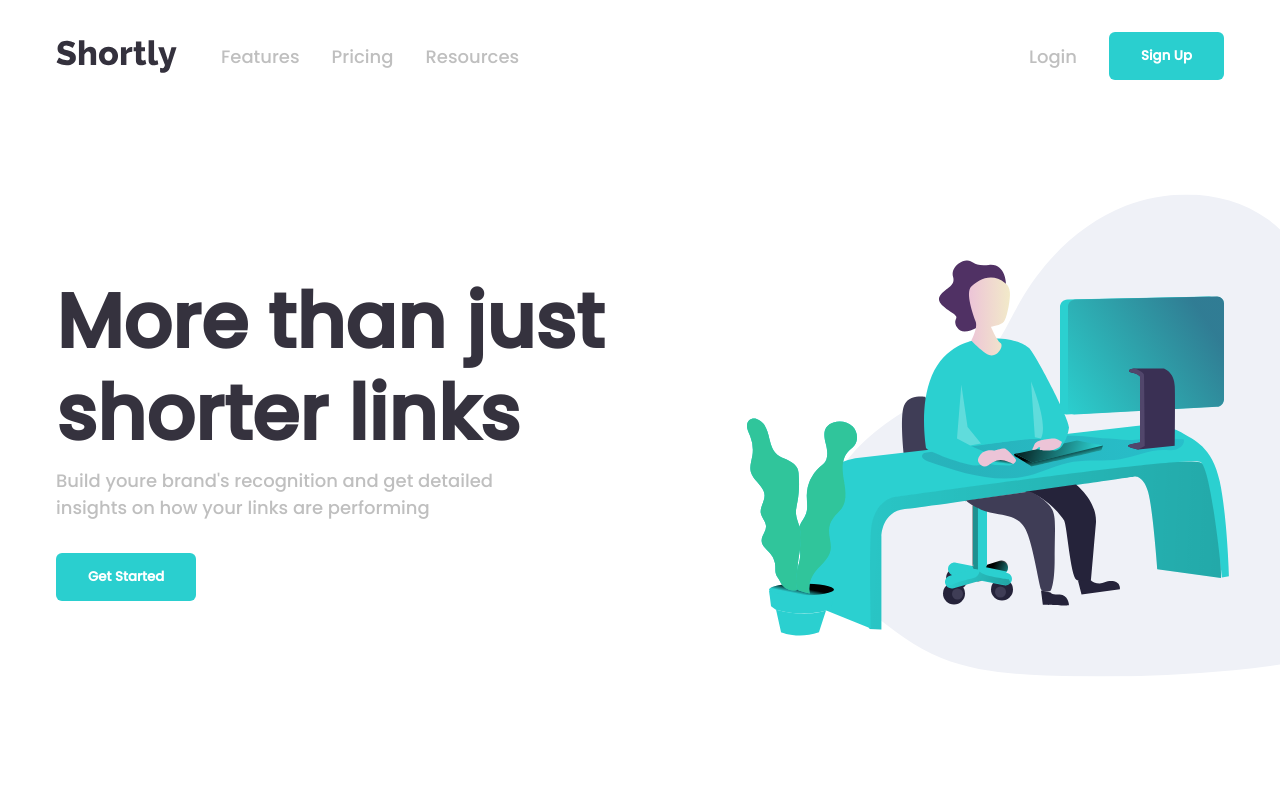
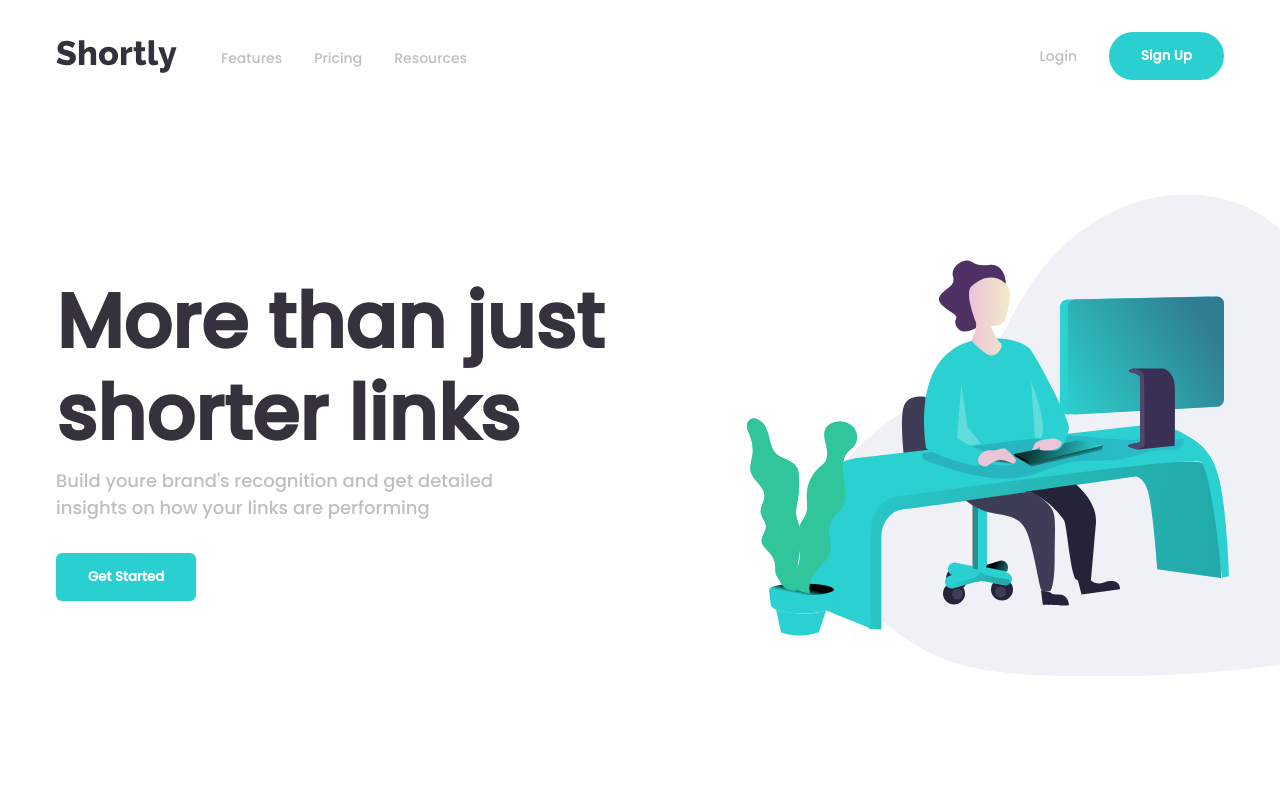
Before and after one commit to luznykarol/Shortly, a React (Create React App) app: page / in a window 1280 px wide. Shown: the top 800 px of the page. Built offline with nearby package versions, Linux system fonts and the light colour scheme.

Commit message:
mobile navigation

```diff
--- a/src/App.scss
+++ b/src/App.scss
@@ -35,7 +35,6 @@ li {
   margin: 0 auto;
   padding: 0 16px;
   position: relative;
-  z-index: 1;
 }
 
 a {
--- a/src/components/Header.js
+++ b/src/components/Header.js
@@ -1,13 +1,24 @@
-import React from "react";
+import React, { useState } from "react";
 import Icon from "./Icon";
 import Button from "./Button";
 import { header } from "../data/header";
 const Header = () => {
+  const [burgerActive, setBurgerActive] = useState(false);
+
+  const handleBurgerClick = () => {
+    setBurgerActive(!burgerActive);
+  };
+
   return (
     <header className="header">
       <div className="container">
         <Icon className="header__logo" icon="logo" />
-        <div className="header__inner">
+        <div
+          className={
+            burgerActive
+              ? "header__inner header__inner--active"
+              : "header__inner"
+          }>
           <nav className="header__nav">
             {header.map((item, i) => {
               return (
@@ -24,9 +35,14 @@ const Header = () => {
             <a className="header__link" href="/">
               Login
             </a>
-            <Button text="Sign Up" />
+            <Button oval className="header__button" text="Sign Up" />
           </div>
         </div>
+        <button onClick={handleBurgerClick} className="header__burger">
+          <span></span>
+          <span></span>
+          <span></span>
+        </button>
       </div>
     </header>
   );
--- a/src/styles/components/header.scss
+++ b/src/styles/components/header.scss
@@ -8,7 +8,27 @@
     margin: 0 44px 0 0;
   }
 
+  &__button {
+    margin: 0 auto;
+    border-radius: $radius-l !important;
+    @media (min-width: $min-width-l) {
+      margin: 0;
+    }
+  }
+
   &__link {
+    font-size: 14px;
+    color: $white;
+    text-align: center;
+    margin: 0 auto 24px auto;
+    @media (min-width: $min-width-l) {
+      text-align: left;
+      color: $grey;
+      // &:not(:last-of-type) {
+      margin: 0 32px 0 0;
+      // }
+    }
+
     transition: 0.4s all ease;
     &:hover {
       color: $blue-dark;
@@ -16,30 +36,91 @@
   }
 
   &__nav {
-    .header__link {
-      &:not(:last-of-type) {
-        margin-right: 32px;
-      }
+    display: flex;
+    flex-direction: column;
+
+    @media (min-width: $min-width-l) {
+      display: initial;
     }
   }
   .container {
     display: flex;
   }
   &__inner {
-    display: none;
+    background-color: $violet;
+    border-radius: $radius-sm;
+    max-width: 230px;
+    width: 100%;
+    padding: 30px 16px;
+    position: absolute;
+    right: 16px;
+    top: 44px;
+    z-index: 100;
+    transform: scaleY(0);
+    transition: 0.4s transform, opacity ease;
+    opacity: 0;
+    transform-origin: 50% 0;
+
     @media (min-width: $min-width-l) {
       width: 100%;
+      opacity: 100;
+      position: relative;
+      top: initial;
+      max-width: 100%;
+      right: initial;
       display: flex;
       align-items: center;
+      transform: none;
       justify-content: space-between;
+      background-color: transparent;
+      padding: 0;
+    }
+
+    &--active {
+      transform: scaleY(100%);
+      opacity: 100;
+
+      @media (min-width: $min-width-l) {
+      }
     }
 
     &__right {
       display: flex;
-      align-items: center;
-      .btn {
-        margin: 0 0 0 32px;
+      flex-direction: column;
+
+      @media (min-width: $min-width-l) {
+        flex-direction: row;
+        align-items: center;
       }
     }
   }
+
+  &__burger {
+    height: 16px;
+    width: 24px;
+    display: flex;
+    flex-direction: column;
+    justify-content: space-between;
+    position: absolute;
+    top: 50%;
+    right: 16px;
+    transform: translateY(-50%);
+    background-color: transparent;
+    border: none;
+    margin: 0;
+    text-decoration: none;
+    padding: 0;
+    cursor: pointer;
+    text-align: center;
+
+    span {
+      width: 100%;
+      height: 3px;
+      background-color: $blue-dark;
+    }
+
+    @media (min-width: $min-width-l) {
+      display: none;
+    }
+  }
 }
```
